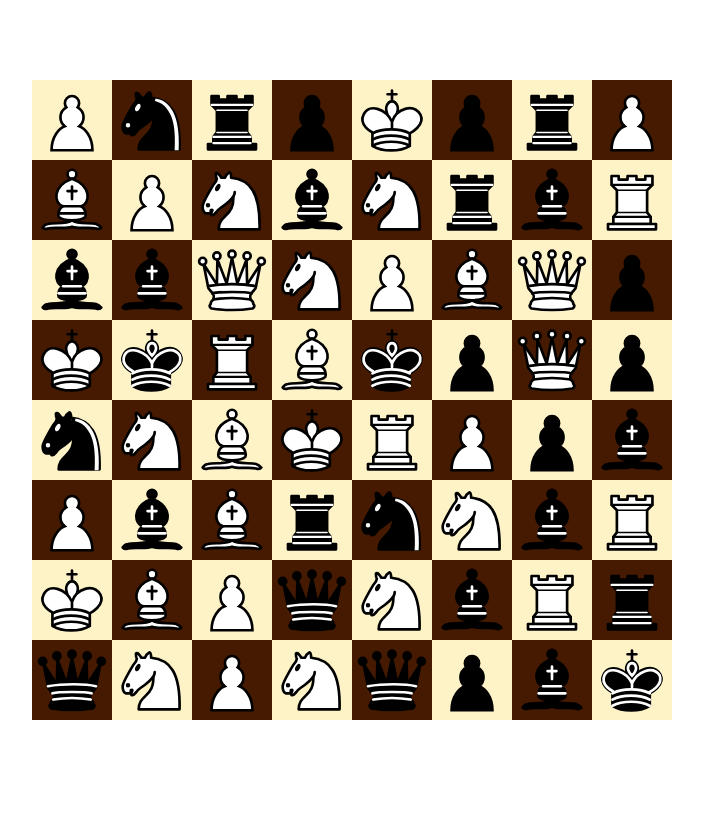
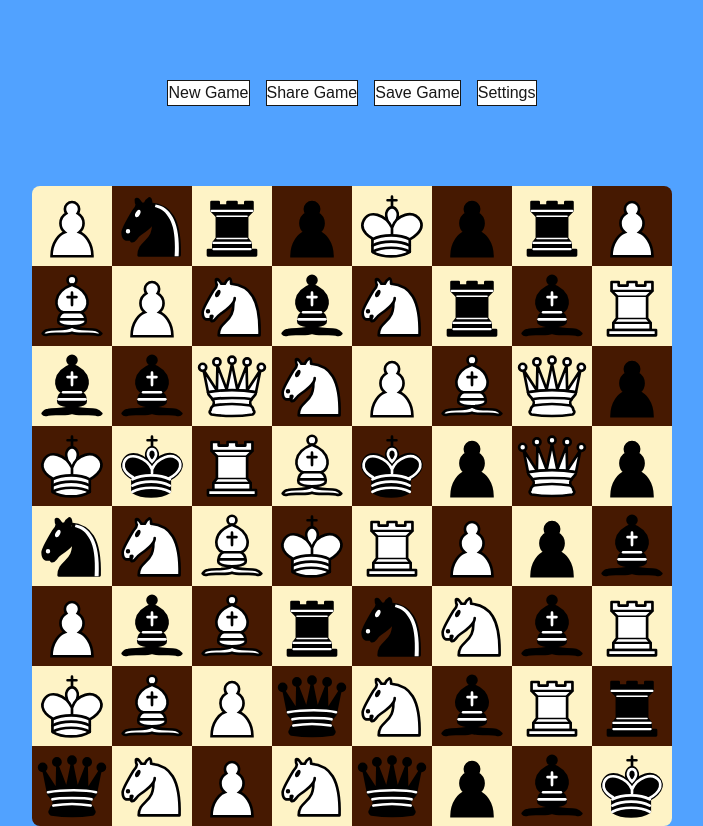
Before and after one commit to Flapjack2000/chess, a Next.js app: page / in a window 1280 px wide. Shown: the whole page, without its empty margins (288-991 px from the left). Before the commit the page ends 800 px from the top, so only its background shows below. Built offline with nearby package versions, Linux system fonts and the light colour scheme.

Commit message:
bg, buttons

```diff
--- a/src/app/components/Board.tsx
+++ b/src/app/components/Board.tsx
@@ -5,13 +5,12 @@ function Board({ state }: { state: BoardState }) {
 
   return (
     <>
-      <div className="flex flex-col items-center ">
+      <div className="flex flex-col items-center overflow-hidden rounded-lg">
         {
           state.map((row, rowIndex) => (
             <div key={rowIndex} className="flex">
               {row.map((square, colIndex) => {
                 const color = (((rowIndex + colIndex) % 2) == 0 ? "white" : "black") as Color
-
                 return <Square key={`${rowIndex}-${colIndex}`} color={color} piece={square} />
               })}
             </div>
--- a/src/app/components/Square.tsx
+++ b/src/app/components/Square.tsx
@@ -10,7 +10,7 @@ function Square({ color, piece }: {
   return (
     <div className={className}>
       {piece &&
-        <img className="select-none" draggable={false} src={svgPath} />
+        <img className="select-none cursor-grab active:cursor-grabbing " draggable={true} src={svgPath} />
       }
     </div>);
 }
--- a/src/app/globals.css
+++ b/src/app/globals.css
@@ -1,7 +1,7 @@
 @import "tailwindcss";
 
 :root {
-  --background: #ffffff;
+  --background: var(--color-blue-400);
   --foreground: #171717;
 
   --white: #fef3c6;
--- a/src/app/page.tsx
+++ b/src/app/page.tsx
@@ -8,6 +8,7 @@ function randomPiece(): Piece {
   const name = names[Math.floor(Math.random() * names.length)];
   return new Piece(color, name);
 }
+
 export default function Home() {
 
   const state: BoardState = []
@@ -20,8 +21,16 @@ export default function Home() {
   }
 
   return (
-    <main className="h-screen w-screen flex flex-col justify-center items-center">
-      <Board state={state} />
-    </main>
+    <>
+      <aside className="*:cursor-pointer w-screen flex justify-center items-center gap-4 mt-20 mb-20">
+        <button className="border bg-white">New Game</button>
+        <button className="border bg-white">Share Game</button>
+        <button className="border bg-white">Save Game</button>
+        <button className="border bg-white">Settings</button>
+      </aside>
+      <main className="w-screen flex flex-col justify-center items-center">
+        <Board state={state} />
+      </main >
+    </>
   );
 }
```
